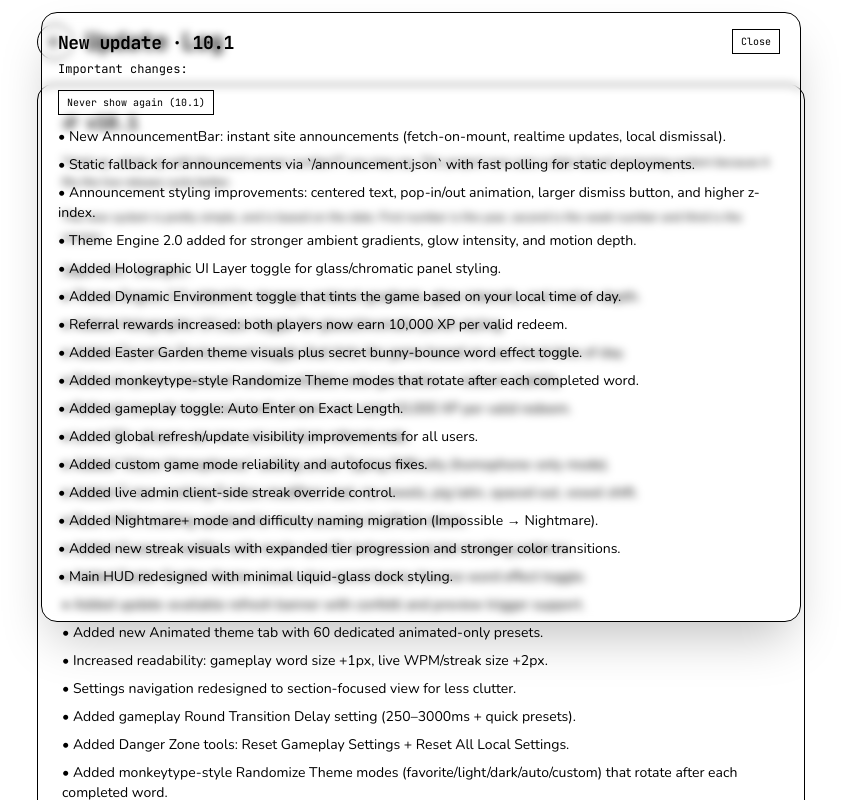
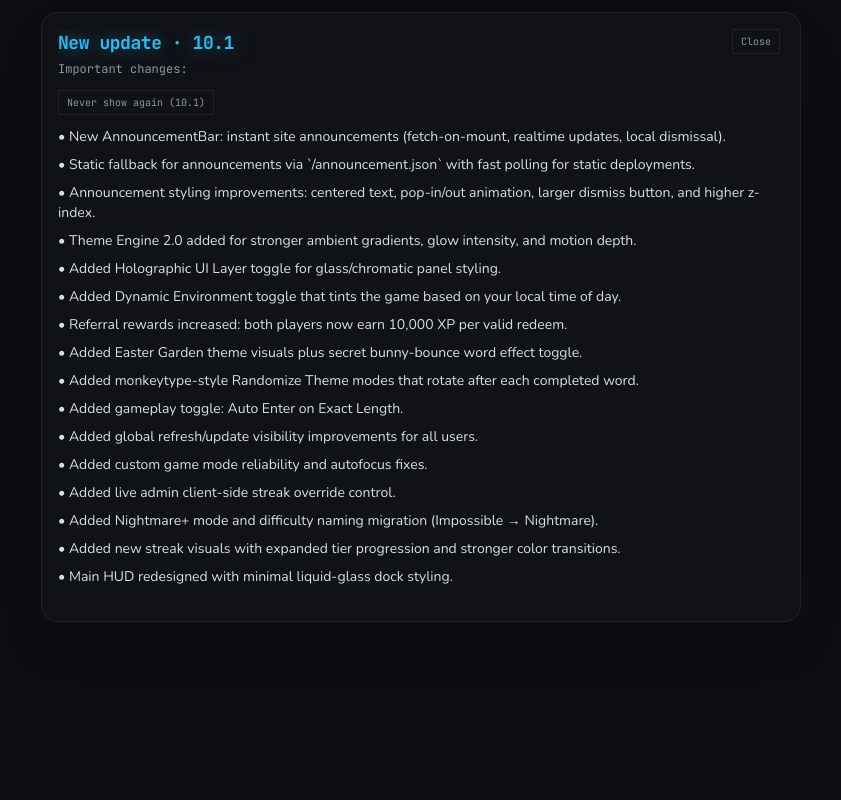
Before and after one commit to BombedByXander/Spelling-Bee, a React (Vite) app: page /updates in a window 1280 px wide. Shown: the top 800 px of the page, without its empty margins (219-1060 px from the left). Built offline with nearby package versions, Linux system fonts and the light colour scheme; no server answers; the database is empty; a web font is replaced by a local one.

Commit message:
chore: sync workspace changes

```diff
--- a/src/components/BeginnerGame.tsx
+++ b/src/components/BeginnerGame.tsx
@@ -249,7 +249,7 @@ const BeginnerGame = ({ userId, activeSound, activeFont, keyboardLayout, keySize
   }, [autoEnterOnExactLength, handleSubmit, input, resolvedWord.primary.length, result]);
 
   return (
-    <div className="relative z-10 flex flex-col items-center justify-center min-h-screen px-3 sm:px-4 gap-3 sm:gap-5 select-none">
+    <div className="game-stage relative z-10 flex flex-col items-center justify-center min-h-screen px-3 sm:px-4 gap-3 sm:gap-5 select-none">
       <div className={`text-center space-y-2 ${shaking ? "animate-shake" : ""}`}>
         <p className="text-sm text-muted-foreground tracking-wide">{getPromptLabel(currentWord.primary)}</p>
         <h2
--- a/src/components/CustomGame.tsx
+++ b/src/components/CustomGame.tsx
@@ -256,7 +256,7 @@ const CustomGame = ({ customWords, userId, activeSound, activeFont, keyboardLayo
   }, [autoEnterOnExactLength, handleSubmit, input, resolvedWord.primary.length, result]);
 
   return (
-    <div className="relative z-10 flex flex-col items-center justify-center min-h-screen px-3 sm:px-4 gap-3 sm:gap-5 select-none">
+    <div className="game-stage relative z-10 flex flex-col items-center justify-center min-h-screen px-3 sm:px-4 gap-3 sm:gap-5 select-none">
       {/* Word Display */}
       <div className={`text-center space-y-2 ${shaking ? "animate-shake" : ""}`}>
         <p className="text-sm text-muted-foreground tracking-wide">{getPromptLabel(currentWord.primary)}</p>
--- a/src/components/GeniusGame.tsx
+++ b/src/components/GeniusGame.tsx
@@ -249,7 +249,7 @@ const GeniusGame = ({ userId, activeSound, activeFont, keyboardLayout, keySize =
   }, [autoEnterOnExactLength, handleSubmit, input, resolvedWord.primary.length, result]);
 
   return (
-    <div className="relative z-10 flex flex-col items-center justify-center min-h-screen px-3 sm:px-4 gap-3 sm:gap-5 select-none">
+    <div className="game-stage relative z-10 flex flex-col items-center justify-center min-h-screen px-3 sm:px-4 gap-3 sm:gap-5 select-none">
       <div className={`text-center space-y-2 ${shaking ? "animate-shake" : ""}`}>
         <p className="text-sm text-muted-foreground tracking-wide">{getPromptLabel(currentWord.primary)}</p>
         <h2
--- a/src/components/ModerateGame.tsx
+++ b/src/components/ModerateGame.tsx
@@ -250,7 +250,7 @@ const ModerateGame = ({ userId, activeSound, activeFont, keyboardLayout, keySize
   }, [autoEnterOnExactLength, handleSubmit, input, resolvedWord.primary.length, result]);
 
   return (
-    <div className="relative z-10 flex flex-col items-center justify-center min-h-screen px-3 sm:px-4 gap-3 sm:gap-5 select-none">
+    <div className="game-stage relative z-10 flex flex-col items-center justify-center min-h-screen px-3 sm:px-4 gap-3 sm:gap-5 select-none">
       <div className={`text-center space-y-2 ${shaking ? "animate-shake" : ""}`}>
         <p className="text-sm text-muted-foreground tracking-wide">{getPromptLabel(currentWord.primary)}</p>
         <h2
--- a/src/components/NoviceGame.tsx
+++ b/src/components/NoviceGame.tsx
@@ -249,7 +249,7 @@ const NoviceGame = ({ userId, activeSound, activeFont, keyboardLayout, keySize =
   }, [autoEnterOnExactLength, handleSubmit, input, resolvedWord.primary.length, result]);
 
   return (
-    <div className="relative z-10 flex flex-col items-center justify-center min-h-screen px-3 sm:px-4 gap-3 sm:gap-5 select-none">
+    <div className="game-stage relative z-10 flex flex-col items-center justify-center min-h-screen px-3 sm:px-4 gap-3 sm:gap-5 select-none">
       <div className={`text-center space-y-2 ${shaking ? "animate-shake" : ""}`}>
         <p className="text-sm text-muted-foreground tracking-wide">{getPromptLabel(currentWord.primary)}</p>
         <h2
--- a/src/components/SpellingGame.tsx
+++ b/src/components/SpellingGame.tsx
@@ -251,7 +251,7 @@ const SpellingGame = ({ chargMode, userId, activeSound, activeFont, keyboardLayo
   }, [autoEnterOnExactLength, handleSubmit, input, resolvedWord.primary.length, result]);
 
   return (
-    <div className="relative z-10 flex flex-col items-center justify-center min-h-screen px-3 sm:px-4 gap-3 sm:gap-5 select-none">
+    <div className="game-stage relative z-10 flex flex-col items-center justify-center min-h-screen px-3 sm:px-4 gap-3 sm:gap-5 select-none">
       {/* Word Display */}
       <div className={`text-center space-y-2 ${shaking ? "animate-shake" : ""}`}>
         <p className="text-sm text-muted-foreground tracking-wide">{getPromptLabel(currentWord.primary)}</p>
--- a/src/data/funboxModifiers.ts
+++ b/src/data/funboxModifiers.ts
@@ -94,4 +94,5 @@ export const FUNBOX_MODIFIERS: FunboxModifier[] = [
   { id: "vowel_shift", label: "vowel shift", description: "Cycles vowels forward (a→e→i→o→u→a)." },
   { id: "upside_down", label: "upside down", description: "Flips the displayed word upside down." },
   { id: "vision_tester", label: "vision tester", description: "Starts the quoted word at 100px and shrinks it by 2px for each +1 streak." },
+  { id: "the_files", label: "the files", description: "Covers the input, keymap, and indicators with a solid black box so typed text is unreadable." },
 ];
--- a/src/index.css
+++ b/src/index.css
@@ -347,6 +347,45 @@
   }
 }
 
+/* Space (remaster) decorative overlay + holographic accents */
+body.theme-space::before,
+body.theme-space::after {
+  content: "";
+  position: fixed;
+  width: min(96vw, 1400px);
+  height: min(96vw, 1400px);
+  pointer-events: none;
+  z-index: 1;
+  opacity: 0.9;
+  background-repeat: no-repeat;
+  background-size: 100% 100%;
+  background-position: center;
+}
+
+body.theme-space::before {
+  left: -360px;
+  top: -300px;
+  opacity: 0.6;
+  background-image:
+    radial-gradient(circle at 25% 30%, rgba(72,200,255,0.12), transparent 48%),
+    url('/space-overlay.svg');
+  filter: blur(10px) saturate(1.08);
+}
+
+body.theme-space::after {
+  right: -360px;
+  bottom: -320px;
+  opacity: 0.5;
+  background-image:
+    radial-gradient(circle at 70% 70%, rgba(200,90,255,0.10), transparent 54%),
+    linear-gradient(160deg, rgba(72,200,255,0.06), rgba(200,90,255,0.05));
+  mix-blend-mode: screen;
+}
+
+body.theme-space {
+  --theme-overlay-mask: radial-gradient(circle at center, rgba(0,0,0,1) 22%, rgba(0,0,0,0.94) 48%, rgba(0,0,0,0.62) 68%, rgba(0,0,0,0.22) 84%, rgba(0,0,0,0) 100%);
+}
+
 @layer utilities {
   .font-mono {
     font-family: 'JetBrains Mono', monospace;
@@ -420,6 +459,19 @@ body.theme-easter-garden::after {
   z-index: 1;
   border-radius: 9999px;
   opacity: 0.35;
+}
+
+/* Funbox modifier: the_files — solid black overlay over game stage */
+body.funbox-the-files .game-stage {
+  position: relative;
+}
+body.funbox-the-files .game-stage::after {
+  content: "";
+  position: absolute;
+  inset: 0 0 0 0;
+  background: #000;
+  z-index: 60;
+  pointer-events: none;
 }
 
 body.theme-easter-garden::before {
--- a/src/lib/theme.ts
+++ b/src/lib/theme.ts
@@ -254,10 +254,29 @@ export const applyThemePreset = (presetName: string) => {
   const normalizedPresetName = resolvedPresetName.trim().toLowerCase().replace(/_/g, " ");
 
   if (isDefaultThemePreset(resolvedPresetName)) {
+    // Apply remastered "Space (default)" palette and decorative overlay
     clearThemeOverrides(root);
-    root.style.setProperty("--ui-glow-rgb", "255 255 255");
     root.classList.remove("light");
     root.classList.add("dark");
+    // Deep neon/holo tokens for the Space remaster
+    root.style.setProperty("--ui-glow-rgb", "72 200 255");
+    root.style.setProperty("--background", "220 18% 6%"); /* near-black navy */
+    root.style.setProperty("--foreground", "210 40% 88%");
+    root.style.setProperty("--card", "216 18% 8%");
+    root.style.setProperty("--card-foreground", "210 40% 88%");
+    root.style.setProperty("--primary", "195 95% 55%"); /* vivid cyan */
+    root.style.setProperty("--primary-foreground", "0 0% 0%");
+    root.style.setProperty("--accent", "270 85% 60%"); /* magenta/purple */
+    root.style.setProperty("--accent-foreground", "0 0% 100%");
+    root.style.setProperty("--muted", "216 14% 10%");
+    root.style.setProperty("--muted-foreground", "210 18% 60%");
+    root.style.setProperty("--border", "220 10% 14%");
+    root.style.setProperty("--input", "220 10% 12%");
+    root.style.setProperty("--ring", "195 95% 55%");
+    root.style.setProperty("--sidebar-background", "216 14% 8%");
+    root.style.setProperty("--sidebar-foreground", "210 40% 88%");
+    // Add decorative overlay class so CSS can show nebula/grid overlays
+    document.body.classList.add("theme-space");
     applyVisualEnhancements();
     return;
   }
```
Also changed, not shown: src/App.tsx (+11 -0 lines), src/components/CosmicBackground.tsx (+20 -6 lines), public/space-overlay.svg (added).
